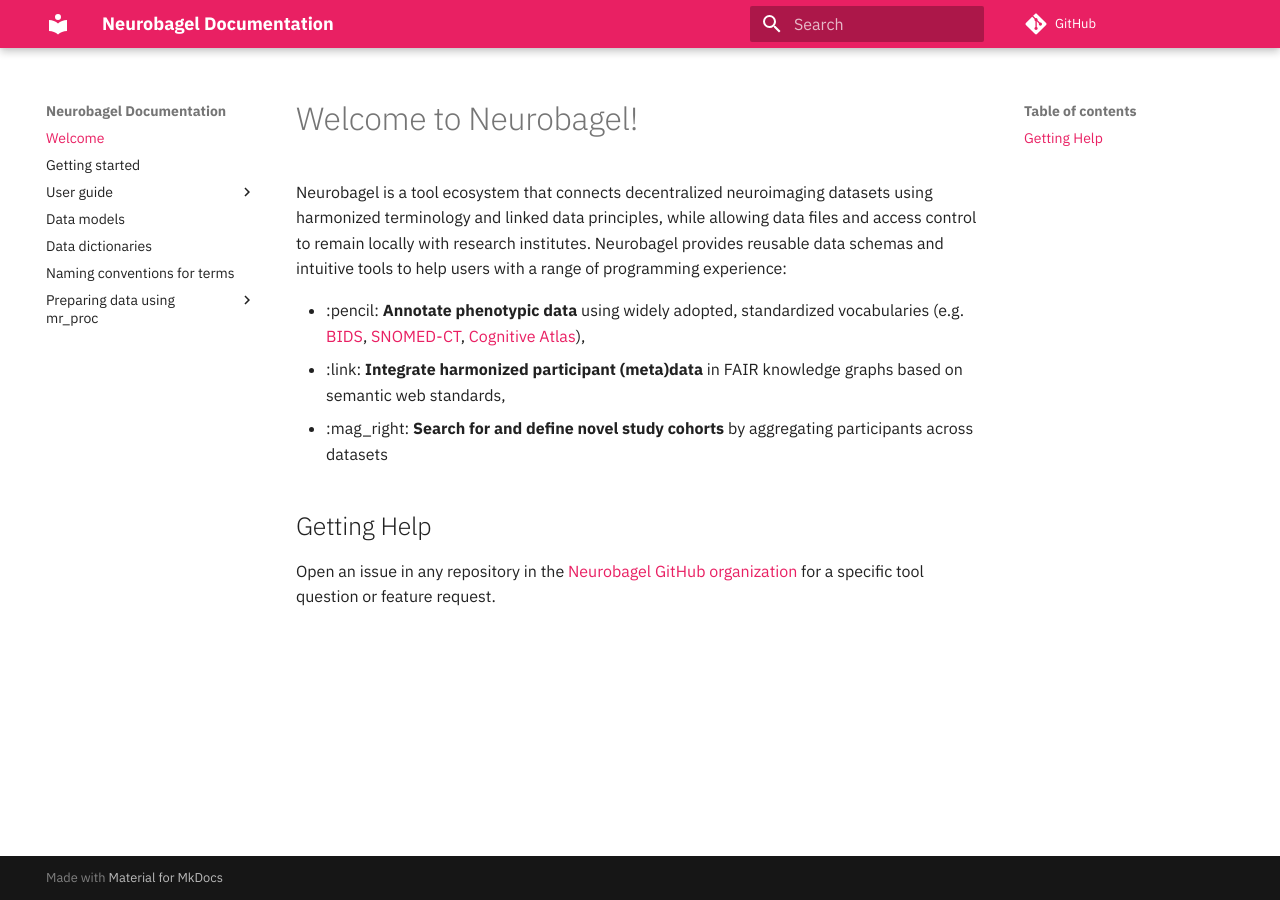
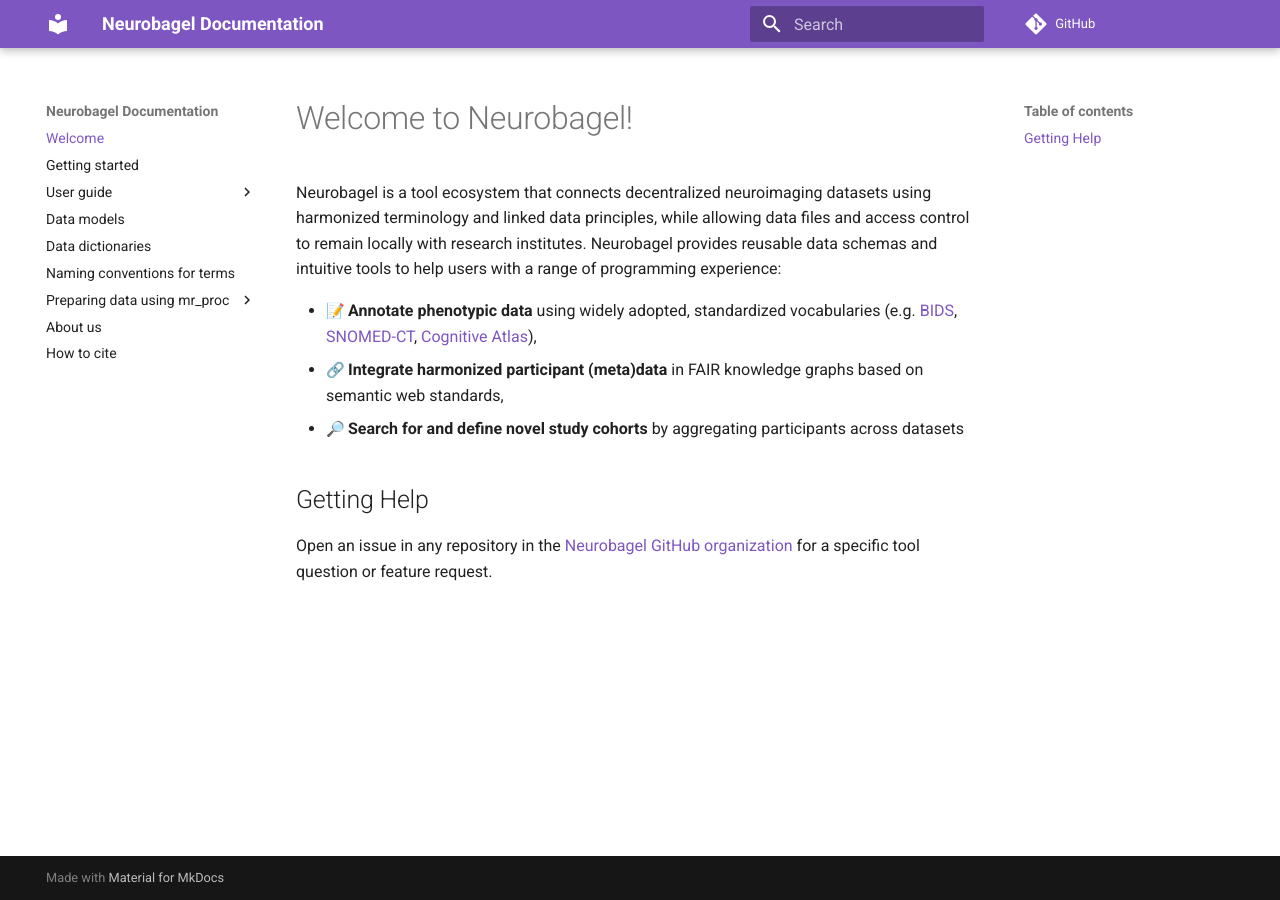
Before and after one commit to neurobagel/documentation, an MkDocs documentation site: the page built from docs/index.md, in a window 1280 px wide. Built offline with MkDocs 1.6.1 and Material for MkDocs 9.7.7, drawn with Linux system fonts in a browser that asks for light colours; emoji names are drawn with the system emoji font; comment, search, counter and statistics services are not loaded.

Commit message:
update nav + update docs style to match website

```diff
--- a/mkdocs.yml
+++ b/mkdocs.yml
@@ -2,11 +2,11 @@ site_name: Neurobagel Documentation
 theme:
   name: material
   palette:
-    primary: pink
-    accent: light blue
+    primary: deep purple
+    accent: amber
   font:
-    text: IBM Plex Sans
-    code: IBM Plex Mono
+    text: Roboto
+    code: Roboto Mono
 repo_url: https://github.com/neurobagel/documentation
 
 # Page Navigation
@@ -14,6 +14,7 @@ nav:
   - Welcome: "index.md"
   - Getting started: "start.md"
   - User guide:
+    - Preparing data: "data_prep.md"
     - Annotating a dataset: "annotation_tool.md"
     - Generating harmonized subject-level metadata: "cli.md"
     - Setting up a graph: "infrastructure.md"
@@ -33,9 +34,15 @@ nav:
       - Pipeline specific instructions:
         - fmriprep: "mr_proc/workflow/proc_pipe/fmriprep.md"
         - mriqc: "mr_proc/workflow/proc_pipe/mriqc.md"
+  - About us: "about.md"
+  - How to cite: "how_to_cite.md"
 
 markdown_extensions:
   - tables
   - admonition
   - pymdownx.details
   - pymdownx.superfences
+  - attr_list
+  - pymdownx.emoji:
+      emoji_index: !!python/name:materialx.emoji.twemoji
+      emoji_generator: !!python/name:materialx.emoji.to_svg
```
